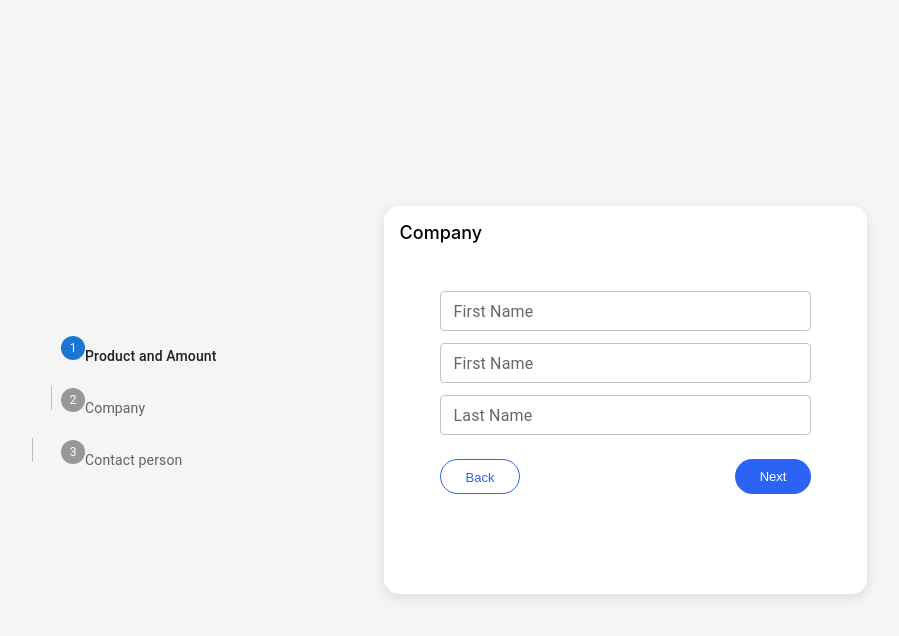
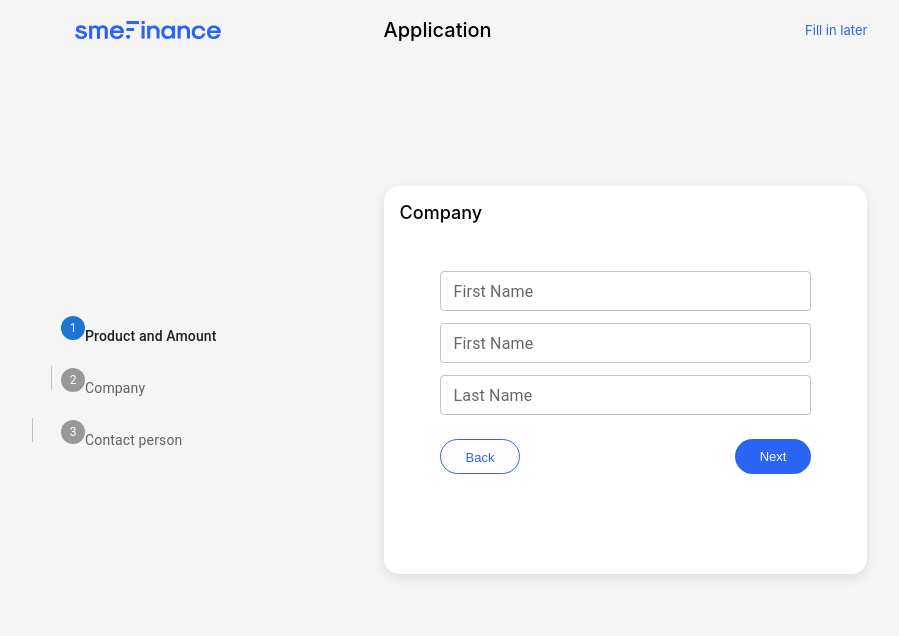
Before and after one commit to tavigul/test-app, a React (Vite) app: page / in a window 1280 px wide. Shown: the top 636 px of the page, without its empty margins (3-902 px from the left). Built offline with nearby package versions, Linux system fonts and the light colour scheme.

Commit message:
(feat): add Header component

```diff
--- a/src/App.tsx
+++ b/src/App.tsx
@@ -1,7 +1,8 @@
 // import { CssBaseline, Paper, Box } from "@material-ui/core";
 import LinearStepper from "./LinearStepper";
 import GlobalStyles from "./styles/GlobalStyles";
-import { Container } from "./styles/Container.styled"
+import { Container, LinearStepperWrapper } from "./styles/Container.styled"
+import Header from "./components/Header";
 
 function App() {
     return (
@@ -10,8 +11,13 @@ function App() {
             {/*<CssBaseline />*/}
             {/*<Container component={Box}>*/}
                 {/*<Paper component={Box}>*/}
+
             <Container>
+                <Header />
+
+                <LinearStepperWrapper>
                 <LinearStepper />
+                </LinearStepperWrapper>
             </Container>
                 {/*</Paper>*/}
             {/*</Container>  */}
--- a/src/LinearStepper.tsx
+++ b/src/LinearStepper.tsx
@@ -353,7 +353,7 @@ const LinearStepper = () => {
             </Stepper>
 
             {activeStep === steps.length ? (
-                <Typography variant="h4" align="center">
+                <Typography variant="h4" align="left">
                     Thank You, we will send you
                 </Typography>
             ) : (
--- /dev/null
+++ b/src/components/Header.tsx
@@ -0,0 +1,19 @@
+import {HeaderStyled, Logo, HeaderTitle, HeaderLink, HeaderTitles} from "../styles/Header.styled.js";
+
+function Header() {
+    return (
+        <>
+            <HeaderStyled>
+                <Logo>
+                    <img src="/src/assets/images/logo.svg" alt="logo" style={{height: "18px"}}/>
+                </Logo>
+                <HeaderTitles>
+                    <HeaderTitle>Application</HeaderTitle>
+                    <HeaderLink>Fill in later</HeaderLink>
+                </HeaderTitles>
+            </HeaderStyled>
+        </>
+    )
+}
+
+export default Header;
--- a/src/styles/Container.styled.ts
+++ b/src/styles/Container.styled.ts
@@ -3,10 +3,6 @@ import styled from "styled-components";
 export const Container = styled.div`
   width: 90%;
   margin: 0 auto;
-  height: 100vh;
-  display: flex;
-  align-items: center;
-  justify-content: center;
 `
 
 export const FormContainer = styled.div`
@@ -23,3 +19,10 @@ export const FormContainer = styled.div`
   height: fit-content;
   max-height: 80%;
 `;
+
+export const LinearStepperWrapper = styled.div`
+  display: flex;
+  align-items: center;
+  justify-content: center;
+  height: 80vh;
+`
--- a/src/styles/Header.styled.ts
+++ b/src/styles/Header.styled.ts
@@ -1,11 +1,12 @@
 import styled from "styled-components";
 
 export const HeaderStyled = styled.header`
-  width: 77%;
+  width: 70%;
   height: 60px;
   display: flex;
   justify-content: space-between;
   align-items: center;
+
 
   @media screen and (max-width: 1024px) {
     width: 100%;
@@ -34,3 +35,11 @@ export const HeaderLink = styled.a`
   color: #2B64F5;
   opacity: 1;
 `
+
+export const HeaderTitles = styled.div`
+  max-width: 60%;
+  width: 100%;
+  display: flex;
+  justify-content: space-between;
+  align-items: center;
+`
```
